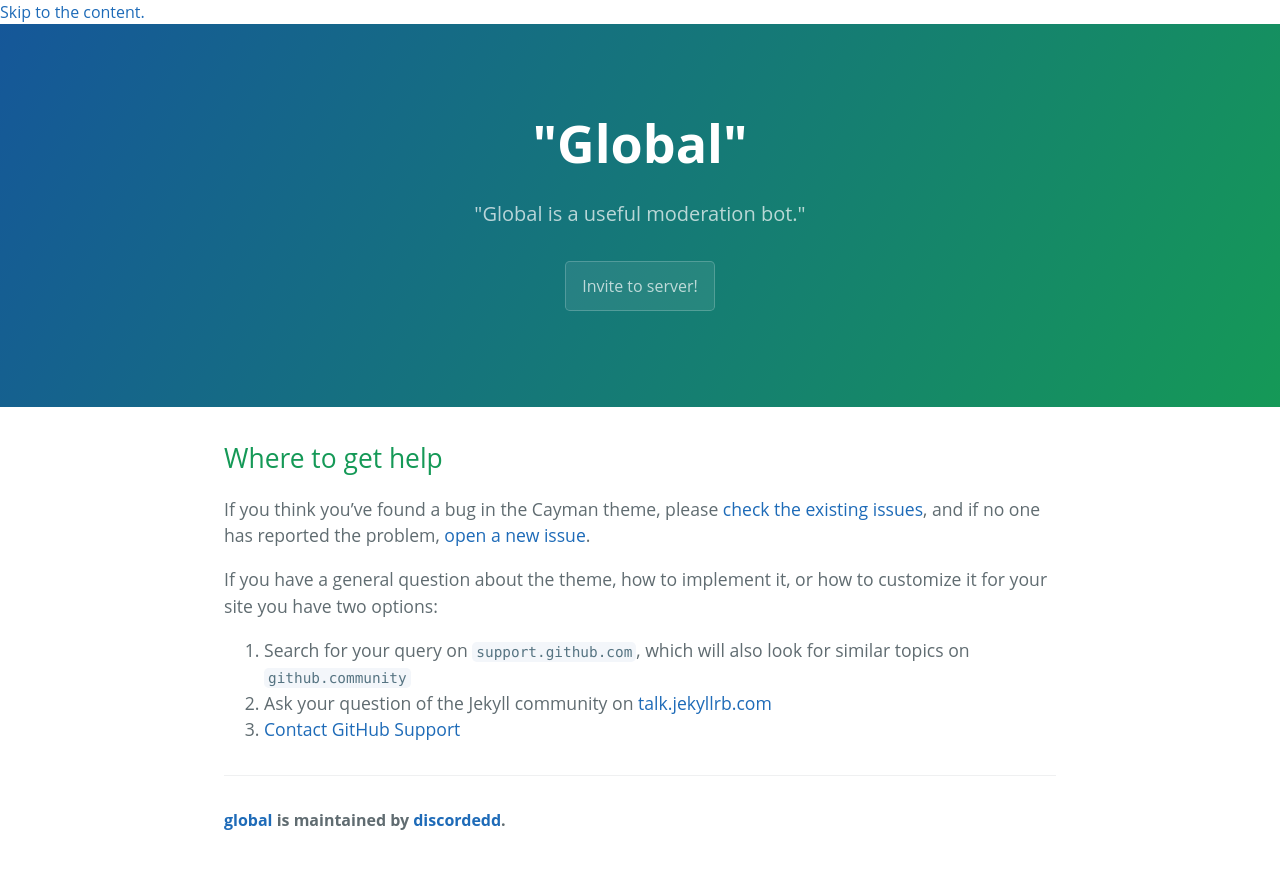
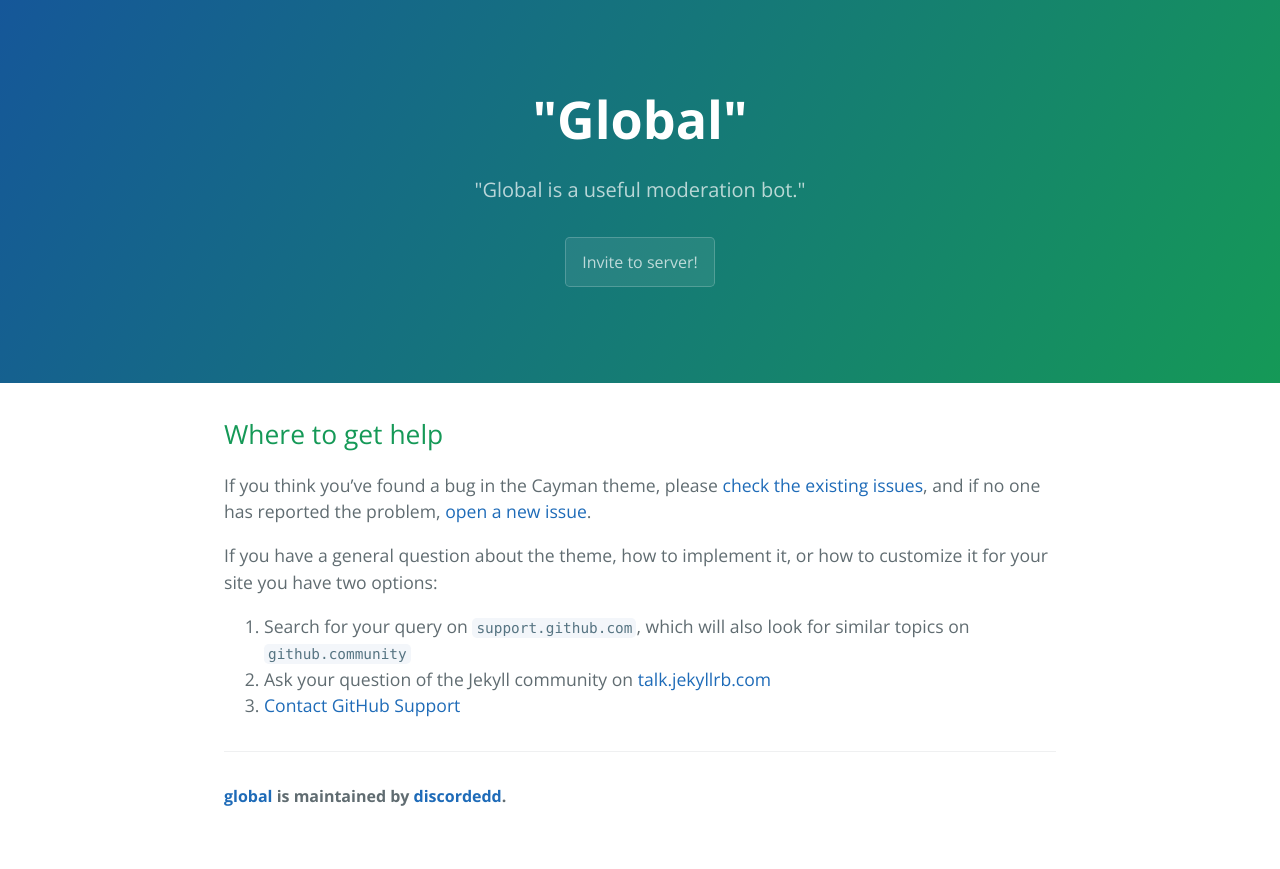
Before and after one commit to discordedd/global, a Jekyll site: the page built from docs/SUPPORT.md, in a window 1280 px wide. Shown: the top 869 px of the page. Built offline with Jekyll 4.4.1, drawn with Linux system fonts in a browser that asks for light colours; our own code applies the rules of GitHub Pages for plain Markdown files.

Commit message:
Update default.html

```diff
--- a/_layouts/default.html
+++ b/_layouts/default.html
@@ -7,7 +7,7 @@
     <meta name="viewport" content="width=device-width, initial-scale=1">
     <meta name="theme-color" content="#157878">
     <meta name="apple-mobile-web-app-status-bar-style" content="black-translucent">
-    <link rel="stylesheet" href="{{ '/assets/css/cayman.css'}}">
+    <link rel="stylesheet" href="{{ '/assets/css/style.css?v=' | append: site.github.build_revision | relative_url }}">
   </head>
   <body>
     <a id="skip-to-content" href="#content">Skip to the content.</a>
```
